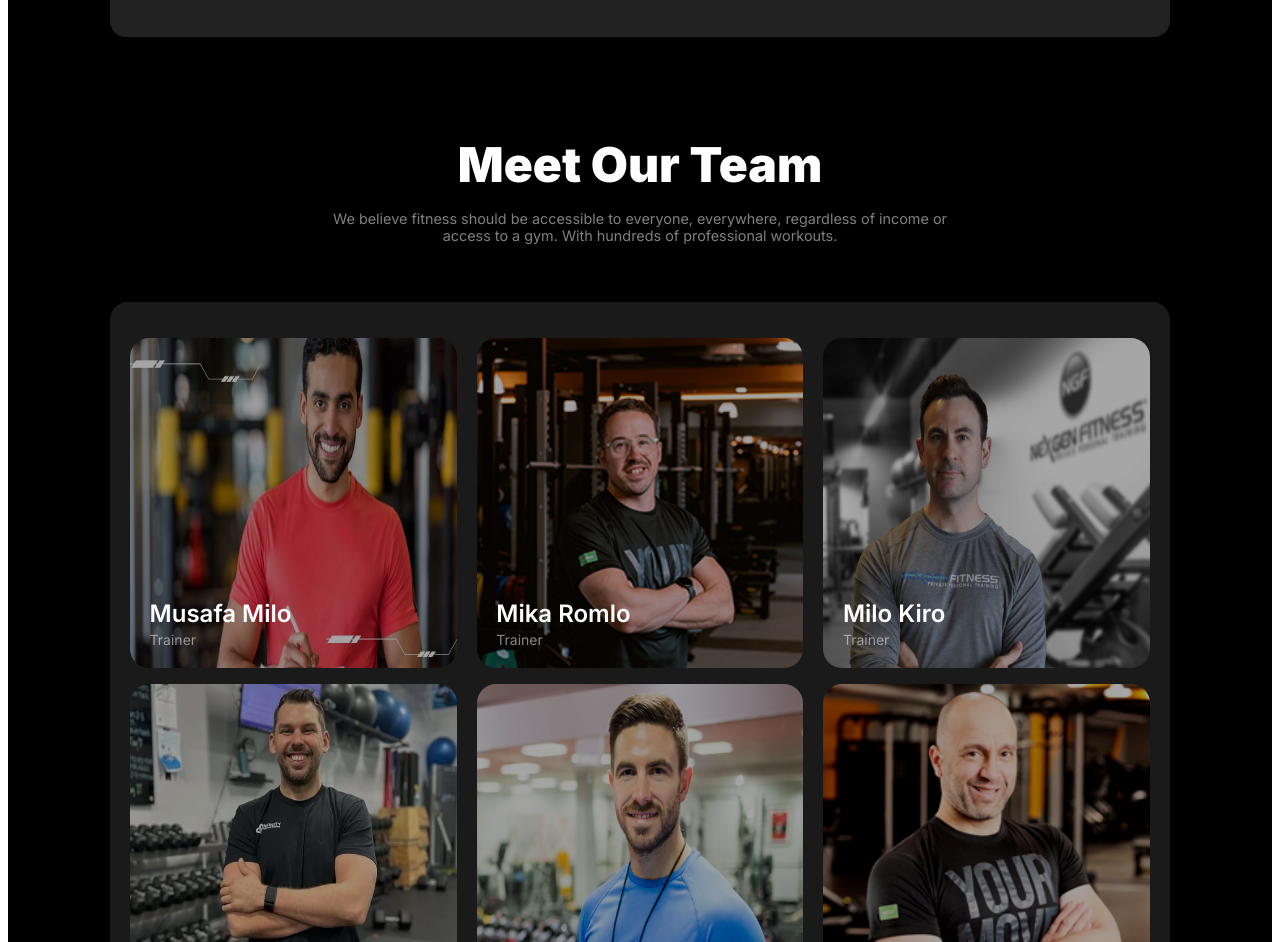
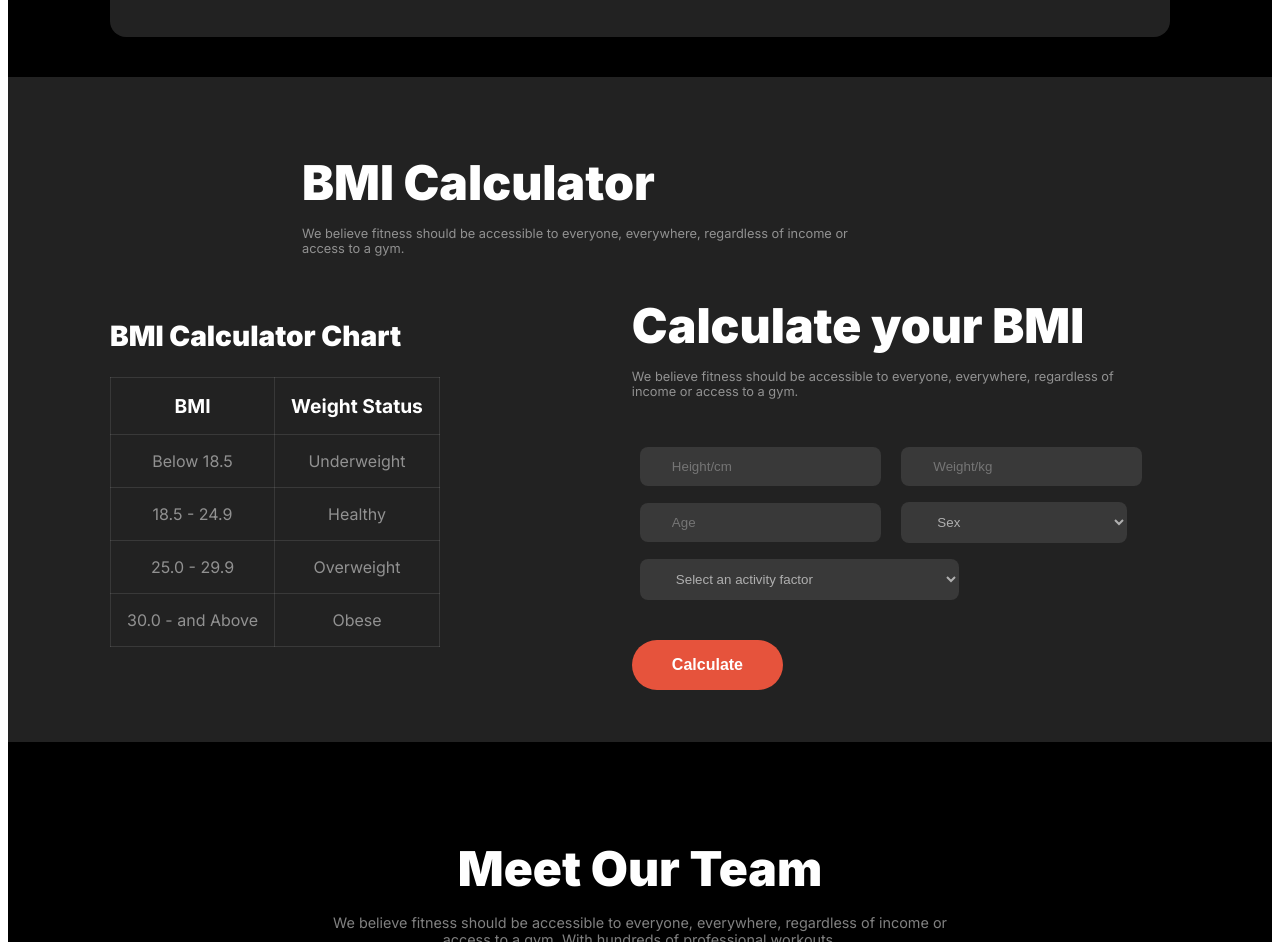
Before and after one commit to sohanmollahbd/b10-a-2-versatile-ui, a plain HTML site: page index.html in a window 1280 px wide. Shown: the part 1736-2678 px from the top of the page. Drawn offline with Linux system fonts and the light colour scheme; a web font is replaced by a local one.

Commit message:
Added BMI section

```diff
--- a/index.html
+++ b/index.html
@@ -119,6 +119,77 @@
       </section>
 
 
+      <!-- bmi section  -->
+
+      <section class="bmi">
+        <div class="container">
+         <div class="bmi-texts">
+            <h1 class="bmi-title-text">BMI Calculator</h1>
+            <p class="bmi-description">We believe fitness should be accessible to everyone, everywhere, regardless of income or <br> access to a gym.</p>
+         </div>
+         <div class="flex">
+            <div>
+               <h2 class="caption">BMI Calculator Chart</h2>
+               <table>
+                  <tr>
+                     <th>BMI </th>
+                     <th>Weight Status</th>
+                  </tr>
+                  <tr>
+                     <td>Below 18.5</td>
+                     <td>Underweight</td>
+                  </tr>
+                  <tr>
+                     <td>18.5 - 24.9</td>
+                     <td>Healthy</td>
+                  </tr>
+                  <tr>
+                     <td>25.0 - 29.9</td>
+                     <td>Overweight</td>
+                  </tr>
+                  <tr>
+                     <td>30.0 - and Above</td>
+                     <td>Obese</td>
+                  </tr>
+               </table>
+            </div>
+            <div>
+               <div class="bmi-texts">
+                  <h1 class="bmi-title-text" id="bmi-title">Calculate your BMI</h1>
+                  <p class="bmi-description">We believe fitness should be accessible to everyone, everywhere, regardless of <br> income or  access to a gym.</p>
+               </div>
+               <form action="">
+                  <input type="number" name="height" id="height" placeholder="Height/cm" required>
+                  <input type="number" name="Weight" id="Weight" placeholder="Weight/kg" required> <br>
+                  <input type="number" name="age" id="age" placeholder="Age" required>
+                  <select name="sex" id="sex" required>
+                     <option value="" disabled selected>Sex</option>
+                     <option value="male">Male</option>
+                     <option value="female">Female</option>
+                  </select>
+                  <br>
+                  <select name="activity" id="activity">
+                     <option value="" disabled selected>Select an activity factor</option>
+                  </select>
+                  <br>
+                  <button
+                     type="submit"
+                     class="primary-btn submit"
+                  >
+                  Calculate
+                  </button>
+
+               </form>
+            </div>
+           </div>
+        </div>
+
+
+      </section>
+
+
+
+
       <!-- team section starts  -->
       <section class="team container">
          <div class="team-texts text-center">
@@ -175,6 +246,7 @@
          </div>
 
       </section>
+
 
 
    </main>
--- a/styles/style.css
+++ b/styles/style.css
@@ -299,6 +299,83 @@ header {
    border-radius: 1rem;
 }
 
+/* bmi styles  */
+.bmi {
+   width: 100%;
+   background-color:  rgb(34, 34, 34);
+   padding-bottom: 3.25rem;
+}
+.bmi-texts {
+   margin-left: 12rem;
+   margin-bottom: 2.5rem;
+}
+#bmi-title {
+   padding-top: 0;
+   margin-top: 0;
+}
+.bmi-title-text {
+   font-size: 3rem;
+   font-weight: 900;
+   color: white;
+   margin-bottom: .85rem;
+   padding-top: 4.8rem;
+}
+.bmi-description {
+   font-size: 0.8rem;
+   font-weight: 400;
+   color: rgba(255, 255, 255, 0.5);
+   margin-bottom: 0;
+}
+
+.caption {
+   font-size: 1.75rem;
+   font-weight: 900;
+   color: white;
+}
+
+table,th , td{
+   border: 1px solid rgba(255, 255, 255, 0.1);
+   border-collapse: collapse;
+}
+
+th {
+   color: white;
+   font-size: 1.2rem;
+   padding: 1rem;
+}
+
+ td {
+   padding: 1rem;
+   text-align: center;
+   color: rgba(255, 255, 255, 0.5);
+   font-size: 1rem;
+}
+
+
+form {
+   margin-left: 12rem;
+}
+
+form input, select {
+   padding: 0.75rem 2rem;
+   margin: .5rem;
+   background-color: rgba(255, 255, 255, 0.1);
+   border-radius: 8px;
+   border: none;
+   color:rgba(255, 255, 255, 0.6);
+}
+
+select {
+   padding-right: 129px;
+}
+/* form select:nth-child(2) {
+   padding-right: 40px;
+} */
+
+.submit {
+   margin-top: 2rem;
+}
+
 /* team styles  */
 .team {
    padding-top: 3.625rem;
@@ -371,9 +448,6 @@ header {
    padding-top: 4rem;
 }
 
-/* .footer-contents {
-   display: flex;!important
-} */
 .footer h3 {
    margin-top: 0;
    margin-bottom: 1.4rem;
```
